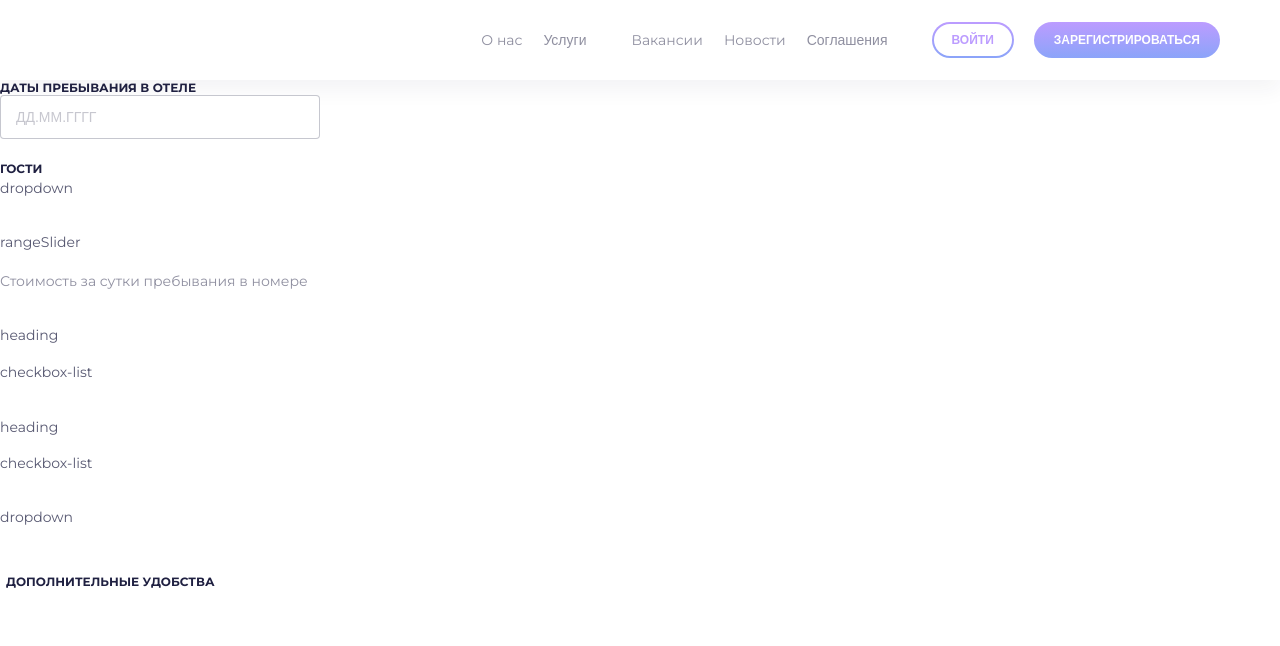
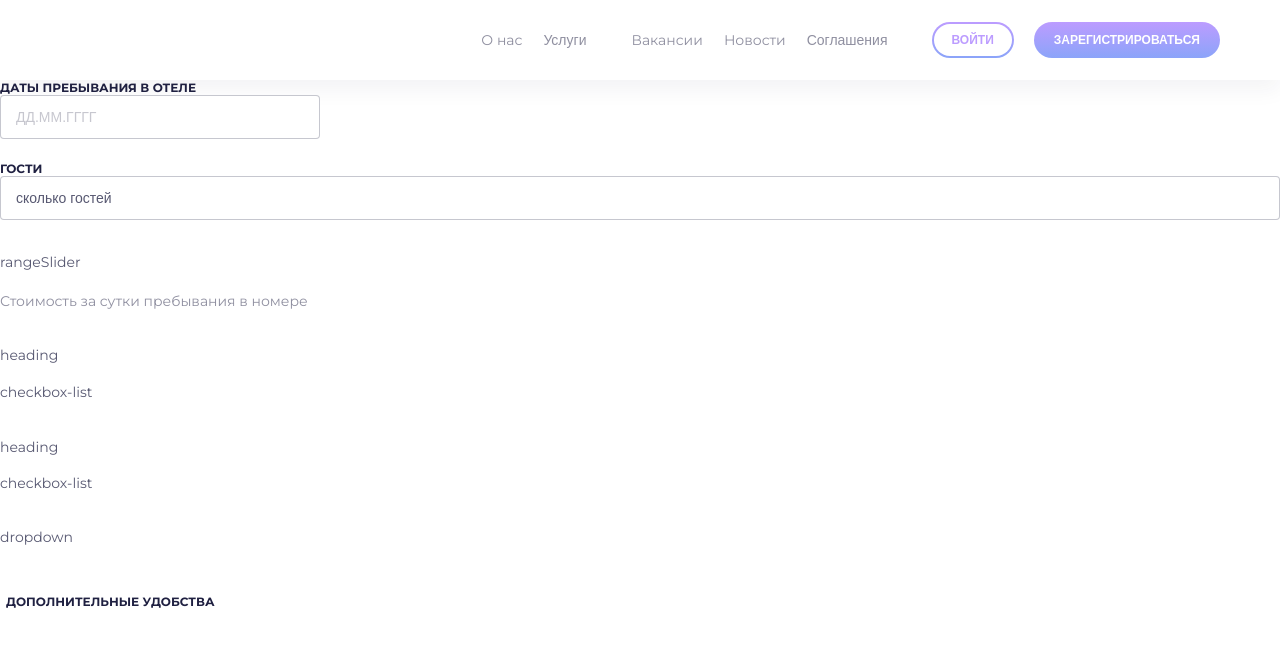
Before and after one commit to Alexioi/scrum-team-16-bubble-scrum, a Next.js app: page /search-room in a window 1280 px wide. Shown: the top 646 px of the page. Built offline with nearby package versions, Linux system fonts and the light colour scheme.

Commit message:
add guest dropdown

```diff
--- a/src/components/organisms/Filter/data.ts
+++ b/src/components/organisms/Filter/data.ts
@@ -37,4 +37,44 @@ const checkboxItems = [
   },
 ];
 
-export { checkboxItems };
+const guestData = [
+  {
+    name: 'взрослые',
+    counter: 0,
+  },
+  {
+    name: 'дети',
+    counter: 0,
+  },
+  {
+    name: 'младенцы',
+    counter: 0,
+  },
+];
+
+const guestVariants = [
+  ['гость', 'гостя', 'гостей'],
+  ['младенец', 'младенца', 'младенцев'],
+];
+
+const roomData = [
+  {
+    name: 'взрослые',
+    counter: 0,
+  },
+  {
+    name: 'дети',
+    counter: 0,
+  },
+  {
+    name: 'младенцы',
+    counter: 0,
+  },
+];
+
+const roomVariants = [
+  ['гость', 'гостя', 'гостей'],
+  ['младенец', 'младенца', 'младенцев'],
+];
+
+export { checkboxItems, roomData, roomVariants, guestData, guestVariants };
--- a/src/components/organisms/Filter/index.tsx
+++ b/src/components/organisms/Filter/index.tsx
@@ -4,9 +4,9 @@ import { useState } from 'react';
 import clsx from 'clsx';
 
 import { Button, Typography } from '../../atoms';
-import { ExpandableCheckboxList } from '../../molecules';
+import { ExpandableCheckboxList, Dropdown } from '../../molecules';
 import { Calendar } from '..';
-import { checkboxItems } from './data';
+import { checkboxItems, guestData, guestVariants } from './data';
 import style from './style.module.scss';
 
 const Filter = () => {
@@ -23,7 +23,13 @@ const Filter = () => {
         <Calendar isSingle />
         <div className={style['guests-dropdown']}>
           <Typography tag="h3">гости</Typography>
-          dropdown
+          <Dropdown
+            hasButtons
+            placeholder="сколько гостей"
+            variants={guestVariants}
+            items={guestData}
+            groups={[[0, 1], [2]]}
+          />
         </div>
         <div className={style['range-slider']}>
           rangeSlider
```
